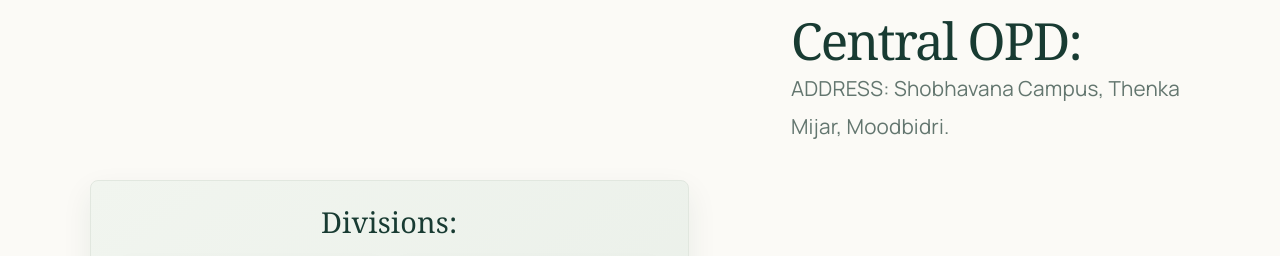
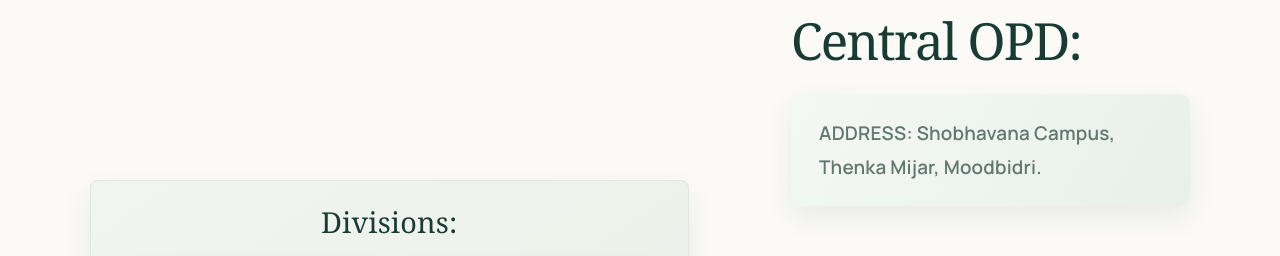
Before and after one commit to anoop139/alvas-homoeopathy-frontend, a React (Vite) app: page /hospital/opd in a window 1280 px wide. Shown: the part 536-792 px from the top of the page. Built offline with nearby package versions, Linux system fonts and the light colour scheme.

Commit message:
changed the background of adress

```diff
--- a/src/Components/HospitalOPD.css
+++ b/src/Components/HospitalOPD.css
@@ -37,7 +37,19 @@
 .opd-units__heading { grid-column: 1 / -1; margin: 0 0 8px; color: var(--opd-ink); font-family: Georgia, 'Times New Roman', serif; font-size: 1.6rem; font-weight: 500; text-align: center; }
 .opd-central__intro h2, .opd-section__heading h2 { margin: 0; color: var(--opd-ink); font-family: Georgia, 'Times New Roman', serif; font-size: clamp(2.25rem, 4vw, 3rem); font-weight: 500; letter-spacing: -.035em; }
 .opd-central__intro > p:not(.opd-eyebrow) { color: var(--opd-muted); line-height: 1.8; }
-.opd-central__intro > .opd-central__address { font-size: 1.15rem; }
+.opd-central__intro > .opd-central__address {
+  position: relative;
+  margin: 24px 0 0;
+  padding: 22px 24px 22px 28px;
+  overflow: hidden;
+  border-radius: 10px;
+  background: linear-gradient(120deg, #f4f8f3 0%, #e8f0e9 100%);
+  box-shadow: 0 12px 28px rgba(24, 59, 50, .08);
+  color: #315344;
+  font-size: 1.05rem;
+  font-weight: 600;
+  line-height: 1.75;
+}
 .opd-address { display: flex; gap: 13px; margin-top: 28px; padding-top: 21px; border-top: 1px solid #e5e6df; color: var(--opd-muted); font-size: .91rem; line-height: 1.7; }
 .opd-address > span { color: #b28a48; font-size: 1.4rem; }
 .opd-address strong { color: var(--opd-ink); }
```
